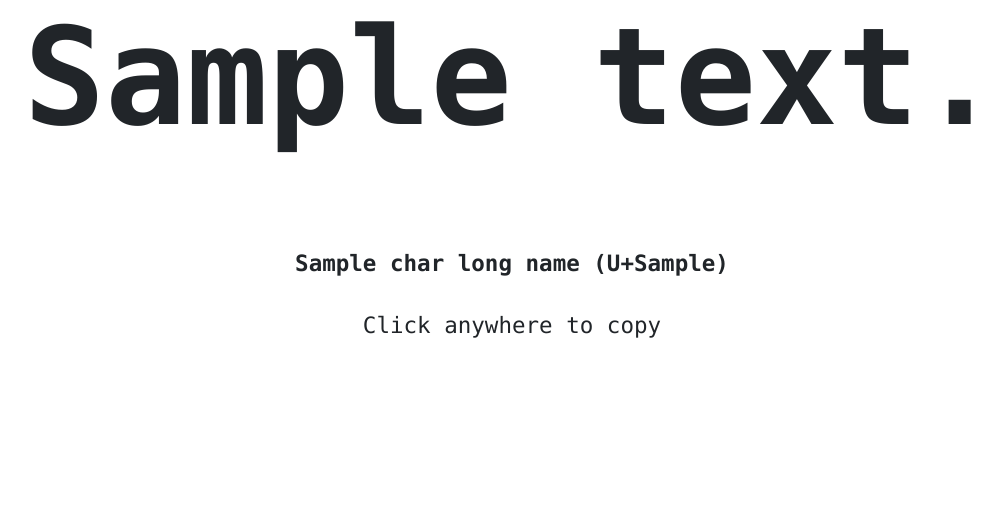
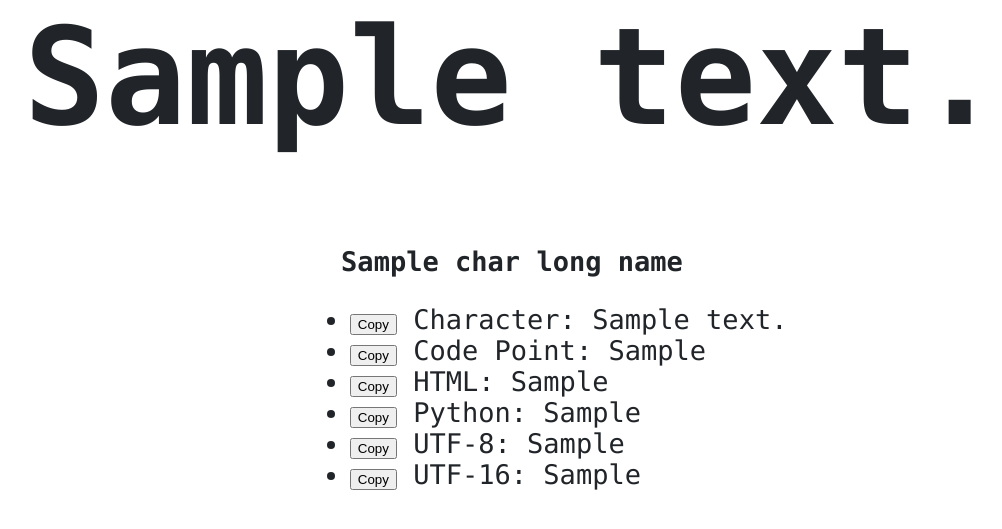
Before and after one commit to sethmlarson/utf8.xyz, a Flask app: template templates/char.html in a window 1280 px wide. Shown: the part 92-621 px from the top of the page, without its empty margins (128-1130 px from the left). Run offline with Flask 2, Linux system fonts and the light colour scheme; the template is opened without the code that fills it: most values are stand-ins (such as "Sample title", 1, 10 or a date in 2020).

Commit message:
Add multiple fields for copying to each character

```diff
--- a/app.py
+++ b/app.py
@@ -28,6 +28,10 @@ def ord_to_hex(x):
     return x.zfill(8)
 
 
+def encode_to_hex_bytes(char, encoding):
+    return "".join(f"\\x{hex(x)[2:]}" for x in char.encode(encoding))
+
+
 @app.after_request
 def cache_control_header(response: Response):
     response.headers["vary"] = "user-agent"
@@ -42,10 +46,10 @@ def index():
 
 @app.errorhandler(Exception)
 def on_error(e):
-    status_code = getattr(e, "status", 500)
+    status_code = getattr(e, "code", 500)
     if "curl" in request.headers.get("user-agent", ""):
-        return f"HTTP {status_code} - That's an error :(\n"
-    return render_template("error.html", status_code=status_code)
+        return f"HTTP {status_code} - That's an error :(\n", status_code
+    return render_template("error.html", status_code=status_code), status_code
 
 
 def render_list_of_chars(title, db, sql, params):
@@ -94,9 +98,20 @@ def category_or_char(char):
     if "curl" in request.headers.get("user-agent", ""):
         return chr(char_ord)
 
+    code_point_hex = ord_to_hex(char_ord)
+    char_chr = chr(char_ord)
+
+    def backslashed(x):
+        return x.replace("\\", "\\\\").replace('"', '\\"')
+
     return render_template(
         "char.html",
-        char_text=chr(char_ord),
+        char_text=char_chr,
+        char_html=f"&#{char_ord};",
+        char_python=f"\\{'U' if len(code_point_hex) > 4 else 'u'}{code_point_hex}",
         char_long_name=title(name),
-        char_ordinal=ord_to_hex(char_ord),
+        char_code_point=f"U+{code_point_hex}",
+        char_utf8=encode_to_hex_bytes(char_chr, "utf-8"),
+        char_utf16=encode_to_hex_bytes(char_chr, "utf-16"),
+        backslashed=backslashed,
     )
--- a/templates/char.html
+++ b/templates/char.html
@@ -4,23 +4,28 @@
 <style>h1 {font-size: 5em;}</style>
 <center>
     <h1>{{ char_text }}</h1>
-    <small><b>{{ char_long_name }} (U+{{ char_ordinal }})</b></small><br><br>
-    <small id="help">Click anywhere to copy</small>
-</center>
+    <b>{{ char_long_name }}</b></small><br>
+    <div style="text-align: left; margin-left: 20%; width: 60%;">
+    <ul>
+        <li><button class="copyChar">Copy</button> Character: {{ char_text }}</li>
+        <li><button class="copyCodePoint">Copy</button> Code Point: {{ char_code_point }}</li>
+        <li><button class="copyHtml">Copy</button> HTML: {{ char_html }} </li>
+        <li><button class="copyPython">Copy</button> Python: {{ char_python }}</li>
+        <li><button class="copyUtf8">Copy</button> UTF-8: {{ char_utf8 }}</li>
+        <li><button class="copyUtf16">Copy</button> UTF-16: {{ char_utf16 }}</li>
+    </ul>
+    </div>
+    </center>
 <script>
 function fallbackCopyTextToClipboard(text) {
   var textArea = document.createElement("textarea");
   textArea.value = text;
-
-  // Avoid scrolling to bottom
   textArea.style.top = "0";
   textArea.style.left = "0";
   textArea.style.position = "fixed";
-
   document.body.appendChild(textArea);
   textArea.focus();
   textArea.select();
-
   try {
     var successful = document.execCommand('copy');
     var msg = successful ? 'successful' : 'unsuccessful';
@@ -39,10 +44,19 @@ function copyTextToClipboard(text) {
   });
 }
 
-document.getElementsByClassName('body')[0]
-.addEventListener('click', function (event) {
-    copyTextToClipboard("{{ char_text }}");
-    document.getElementById('help').innerHTML = "Copied";
-});
+function addCopyTextToButton(className, text) {
+    document.getElementsByClassName(className)[0]
+    .addEventListener('click', function (event) {
+        copyTextToClipboard(text);
+        document.getElementsByClassName(className)[0].innerHTML = "Copied";
+    });
+}
+
+addCopyTextToButton("copyChar", "{{ backslashed(char_text)|safe }}");
+addCopyTextToButton("copyCodePoint", "{{ char_code_point }}");
+addCopyTextToButton("copyHtml", "{{ char_html|safe }}");
+addCopyTextToButton("copyPython", "{{ backslashed(char_python) }}");
+addCopyTextToButton("copyUtf8", "{{ backslashed(char_utf8) }}");
+addCopyTextToButton("copyUtf16", "{{ backslashed(char_utf16) }}");
 </script>
 {% endblock %}
```
